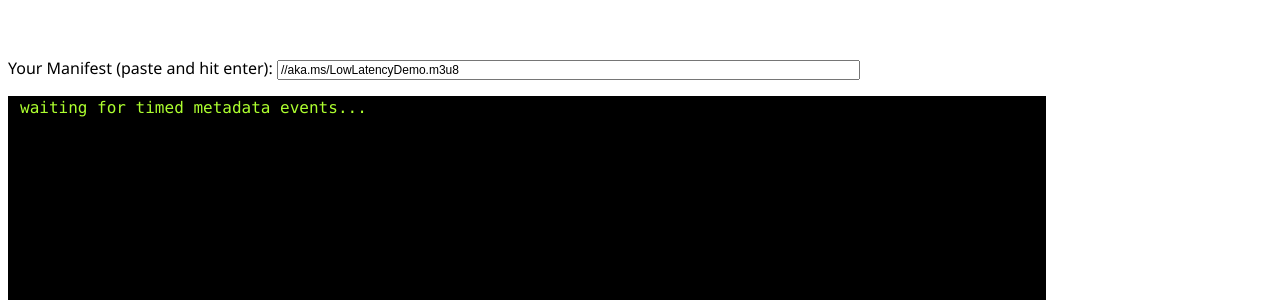
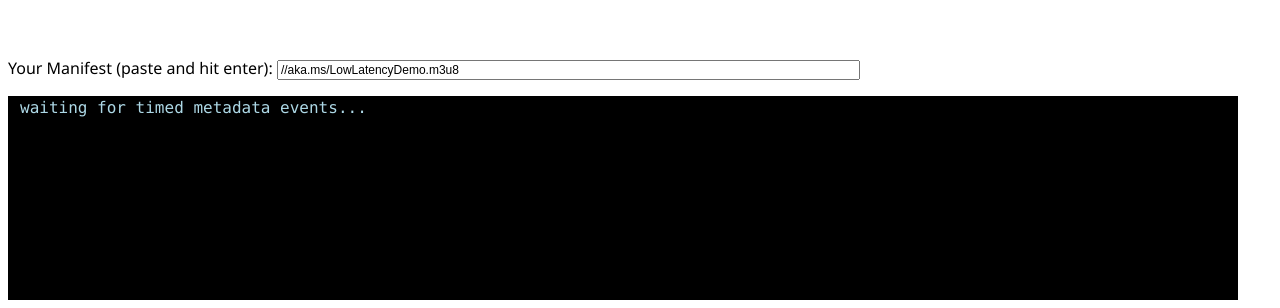
Before and after one commit to Azure-Samples/media-services-v3-node-tutorials, a website built with Vite: page Player/examples/shaka/index.html in a window 1280 px wide. Shown: the part 735-1043 px from the top of the page. Built offline with nearby package versions, Linux system fonts and the light colour scheme; what shaka-player would draw is missing.

Commit message:
style update

```diff
--- a/Player/examples/shaka/style.css
+++ b/Player/examples/shaka/style.css
@@ -12,9 +12,9 @@ input {
 
 .eventLog{
     border:2px solid black;
-    width:80vw;
+    width:95vw;
     background: #000;
-    color:greenyellow;
+    color:lightblue;
     font-weight: 400;
     font-family: 'Consolas',monospace;
     height:200px;
```
